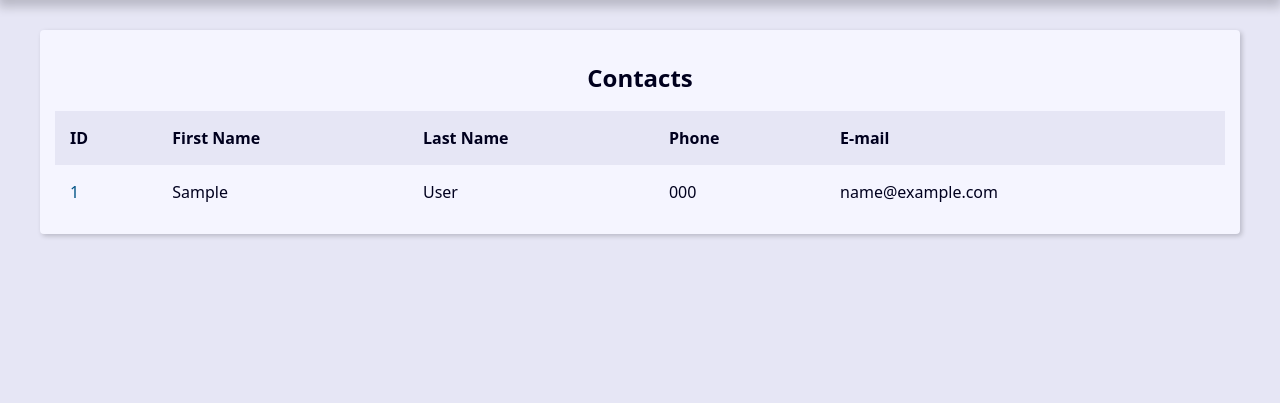
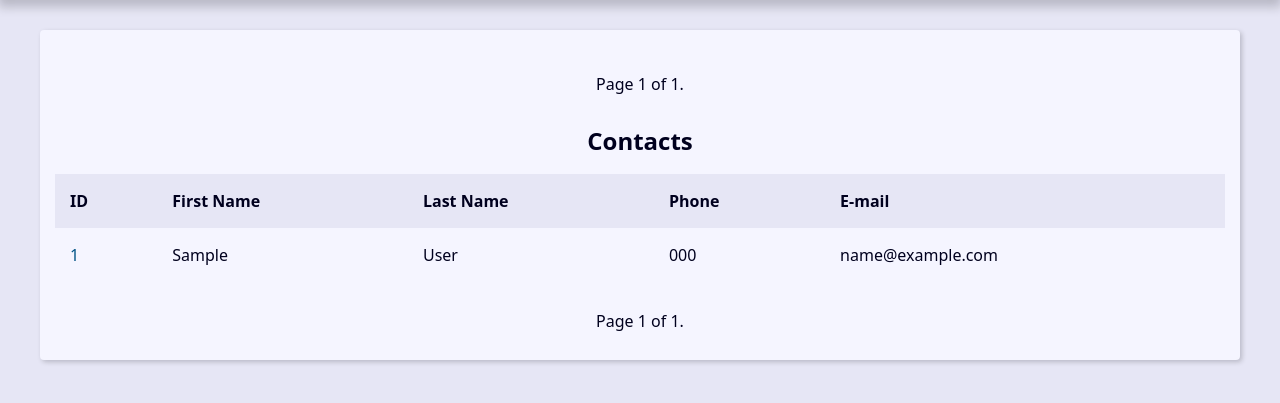
Before and after one commit to natancelidonio/projeto-agenda-django-luiz-otavio-miranda, a Django app: page / in a window 1280 px wide. Shown: the part 239-642 px from the top of the page. Run offline with Django 5.2, Linux system fonts and the light colour scheme; tables that the repository leaves empty hold one stand-in row (values such as "Sample post").

Commit message:
Usando a classe Paginator para paginação no Django

```diff
--- a/base_templates/global/base.html
+++ b/base_templates/global/base.html
@@ -6,7 +6,9 @@
 <body>
     {% include "global/partials/_header.html" %}
     <main class="content">
+        {% include "global/partials/_pagination.html" %}
         {% block content %}{% endblock content %}
+        {% include "global/partials/_pagination.html" %}
     </main>
 </body>
 </html>
--- /dev/null
+++ b/base_templates/global/partials/_pagination.html
@@ -0,0 +1,19 @@
+{% if page_obj %}
+    <div class="pagination">
+        <span class="step-links">
+            {% if page_obj.has_previous %}
+                <a href="?page=1&q={{request.GET.q.strip}}">&laquo; first</a>
+                <a href="?page={{ page_obj.previous_page_number }}&q={{request.GET.q.strip}}">previous</a>
+            {% endif %}
+
+            <span class="current">
+                Page {{ page_obj.number }} of {{ page_obj.paginator.num_pages }}.
+            </span>
+
+            {% if page_obj.has_next %}
+                <a href="?page={{ page_obj.next_page_number }}&q={{request.GET.q.strip}}">next</a>
+                <a href="?page={{ page_obj.paginator.num_pages }}&q={{request.GET.q.strip}}">last &raquo;</a>
+            {% endif %}
+        </span>
+    </div>
+{% endif %}
--- a/contact/templates/contact/index.html
+++ b/contact/templates/contact/index.html
@@ -1,7 +1,7 @@
 {% extends "global/base.html" %}
 
 {% block content %}
-{% if contacts %}
+{% if page_obj %}
     <div class="responsive-table">
         <table class="contacts-table">
             <caption class="table-caption">
@@ -18,7 +18,7 @@
             </thead>
 
             <tbody>
-                {% for contact in contacts %}
+                {% for contact in page_obj %}
                     <tr class="table-row">
                         <td class="table-cel">
                             <a
--- a/contact/views/contact_views.py
+++ b/contact/views/contact_views.py
@@ -1,3 +1,4 @@
+from django.core.paginator import Paginator
 from django.shortcuts import render, get_object_or_404, redirect
 from django.db.models import Q
 from contact.models import Contact
@@ -5,10 +6,14 @@ from contact.models import Contact
 
 
 def index(request):
-    contacts = Contact.objects.filter(show=True).order_by('-id')[:10]
+    contacts = Contact.objects.filter(show=True).order_by('-id')
+
+    paginator = Paginator(contacts, 10)
+    page_number = request.GET.get("page")
+    page_obj = paginator.get_page(page_number)
 
     context = {
-        'contacts': contacts,
+        'page_obj': page_obj,
         'site_title': 'Contatos'
     }
 
@@ -39,10 +44,14 @@ def search(request):
     if search_value == '':
         return redirect('contact:index')
 
-    contacts = Contact.objects.filter(show=True).filter(Q(first_name__icontains=search_value) | Q(last_name__icontains=search_value) | Q(email__icontains=search_value) | Q(phone__icontains=search_value) | Q(id__icontains=search_value)).order_by('-id')[:10]
+    contacts = Contact.objects.filter(show=True).filter(Q(first_name__icontains=search_value) | Q(last_name__icontains=search_value) | Q(email__icontains=search_value) | Q(phone__icontains=search_value) | Q(id__icontains=search_value)).order_by('-id')
+
+    paginator = Paginator(contacts, 10)
+    page_number = request.GET.get("page")
+    page_obj = paginator.get_page(page_number)
 
     context = {
-        'contacts': contacts,
+        'page_obj': page_obj,
         'site_title': 'Search',
         'search_value': search_value,
     }
```
